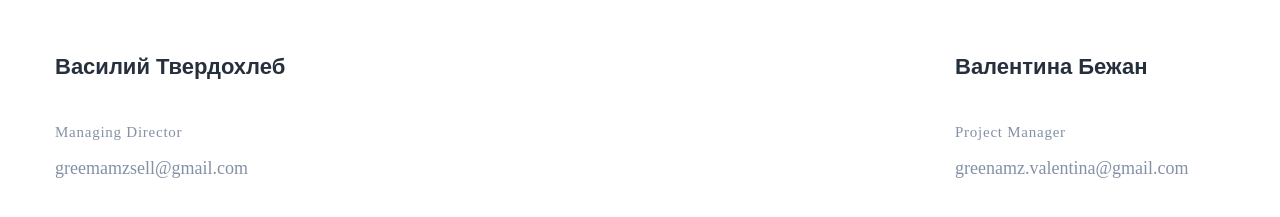
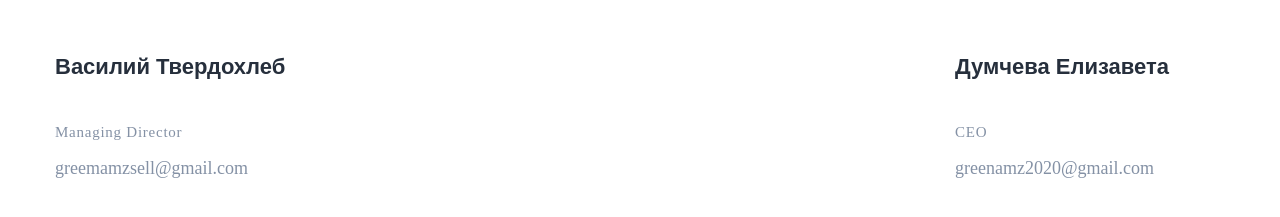
Before and after one commit to Vladimir2515/avis.com, a plain HTML site: page index.html in a window 1280 px wide. Shown: the part 5343-5560 px from the top of the page. Drawn offline with Linux system fonts and the light colour scheme.

Commit message:
Update index.html

```diff
--- a/index.html
+++ b/index.html
@@ -204,12 +204,12 @@
                 </div>
               </div>
 			  <div class="col-sm-5 col-lg-9 col-xl-3">
-                <h4 class="footer-classic-title">Валентина Бежан</h4>
-				  <p class="profile-modern-position">Project Manager </p>
+                <h4 class="footer-classic-title">Думчева Елизавета </h4>
+				  <p class="profile-modern-position">СEO </p>
                 <div class="row row-20 row-sm-35">
                   <div class="col-6 col-sm-12 col-lg-8 col-xl-12">
                     <div class="row row-10 text-default">
-                      <div class="col-lg-6 col-xl-12"><a href="mailto:#">greenamz.valentina@gmail.com</a></div>
+                      <div class="col-lg-6 col-xl-12"><a href="mailto:#">greenamz2020@gmail.com</a></div>
                     </div>
                   </div>
                 </div>
```
